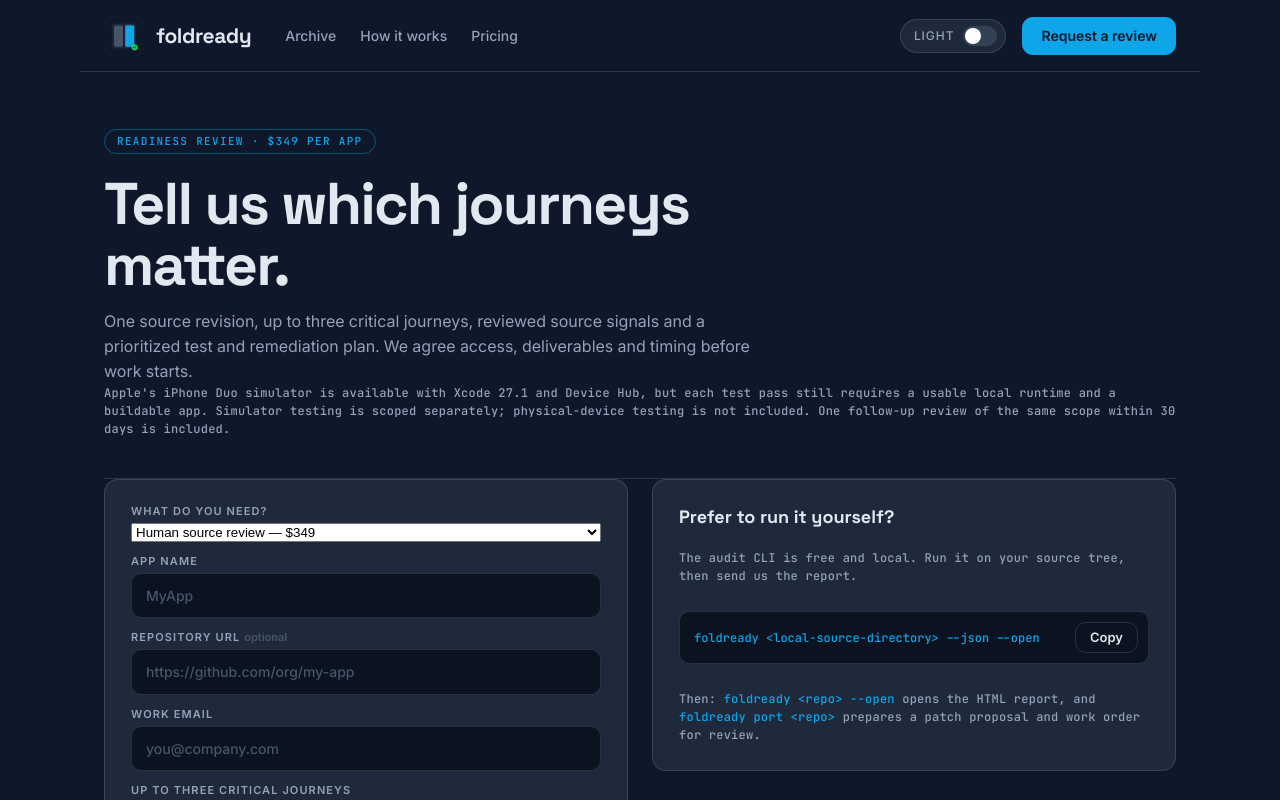
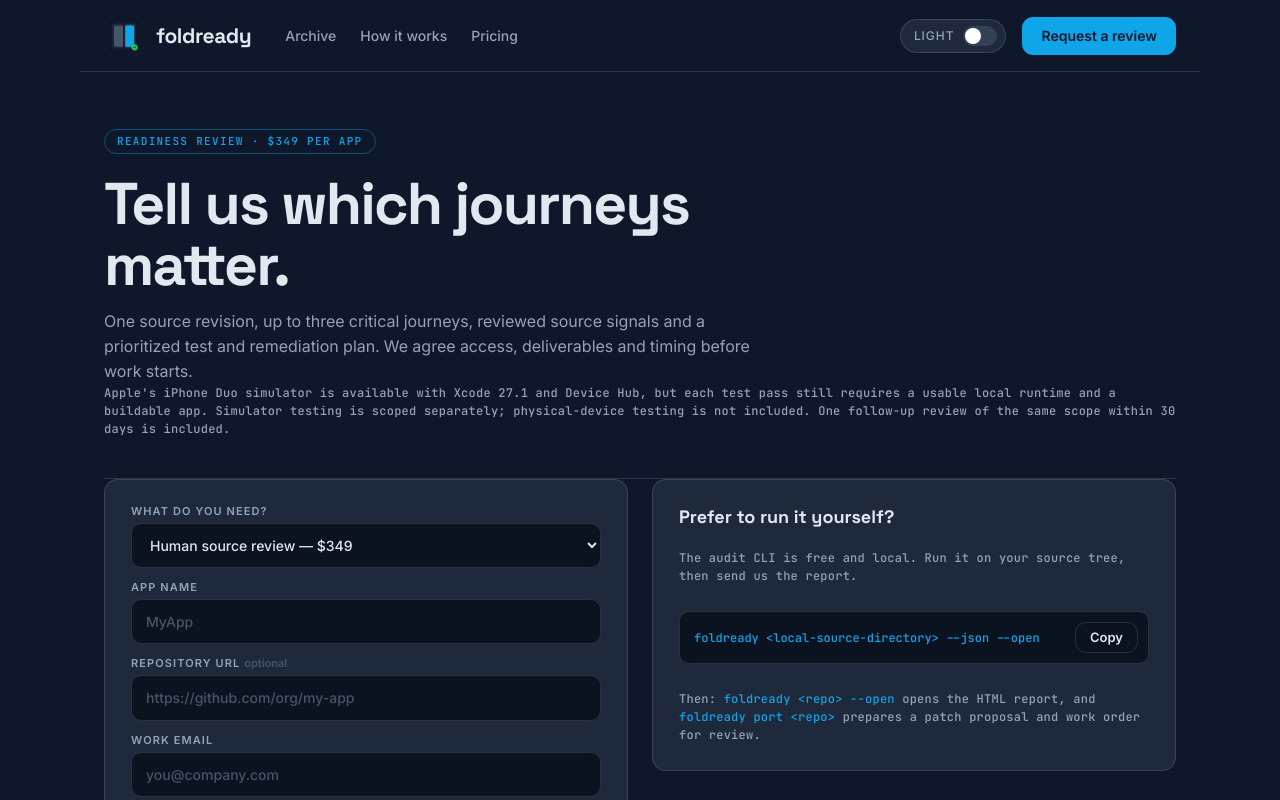
Before and after one commit to guillaume-flambard/foldready, a Next.js app in the folder web/: page /get-scored in a window 1280 px wide. Shown: the top 800 px of the page. Built offline with nearby package versions, Linux system fonts and the light colour scheme.

Commit message:
web: style service selection with existing FoldReady design tokens

```diff
--- a/web/app/globals.css
+++ b/web/app/globals.css
@@ -339,8 +339,8 @@
 .field { display: flex; flex-direction: column; gap: 6px; }
 .field span { font: 600 11px/1 var(--font-body); letter-spacing: .1em; text-transform: uppercase; color: var(--dim); }
 .field span em { text-transform: none; letter-spacing: 0; font-style: normal; color: var(--slate2); }
-.field input, .field textarea { background: var(--ink2); border: 1px solid var(--line); border-radius: 10px; color: var(--txt); font: 500 14px/1.4 var(--font-body); padding: 12px 14px; }
-.field input:focus-visible, .field textarea:focus-visible { outline: 2px solid var(--blue); outline-offset: 2px; border-color: var(--blue); }
+.field input, .field textarea, .field select { background: var(--ink2); border: 1px solid var(--line); border-radius: 10px; color: var(--txt); font: 500 14px/1.4 var(--font-body); padding: 12px 14px; }
+.field input:focus-visible, .field textarea:focus-visible, .field select:focus-visible { outline: 2px solid var(--blue); outline-offset: 2px; border-color: var(--blue); }
 .field input::placeholder, .field textarea::placeholder { color: var(--slate2); }
 .copybox { display: flex; align-items: center; gap: 10px; background: var(--ink2); border: 1px solid var(--line); border-radius: 10px; padding: 10px 10px 10px 14px; }
 .copybox code { font: 500 12px/1.5 var(--font-mono); color: var(--txt); flex: 1; overflow-x: auto; white-space: nowrap; }
@@ -394,6 +394,7 @@
 }
 
 .field textarea { min-height: 110px; resize: vertical; }
+.field select { cursor: pointer; width: 100%; }
 
 .snippet {
   margin: 0;
```
